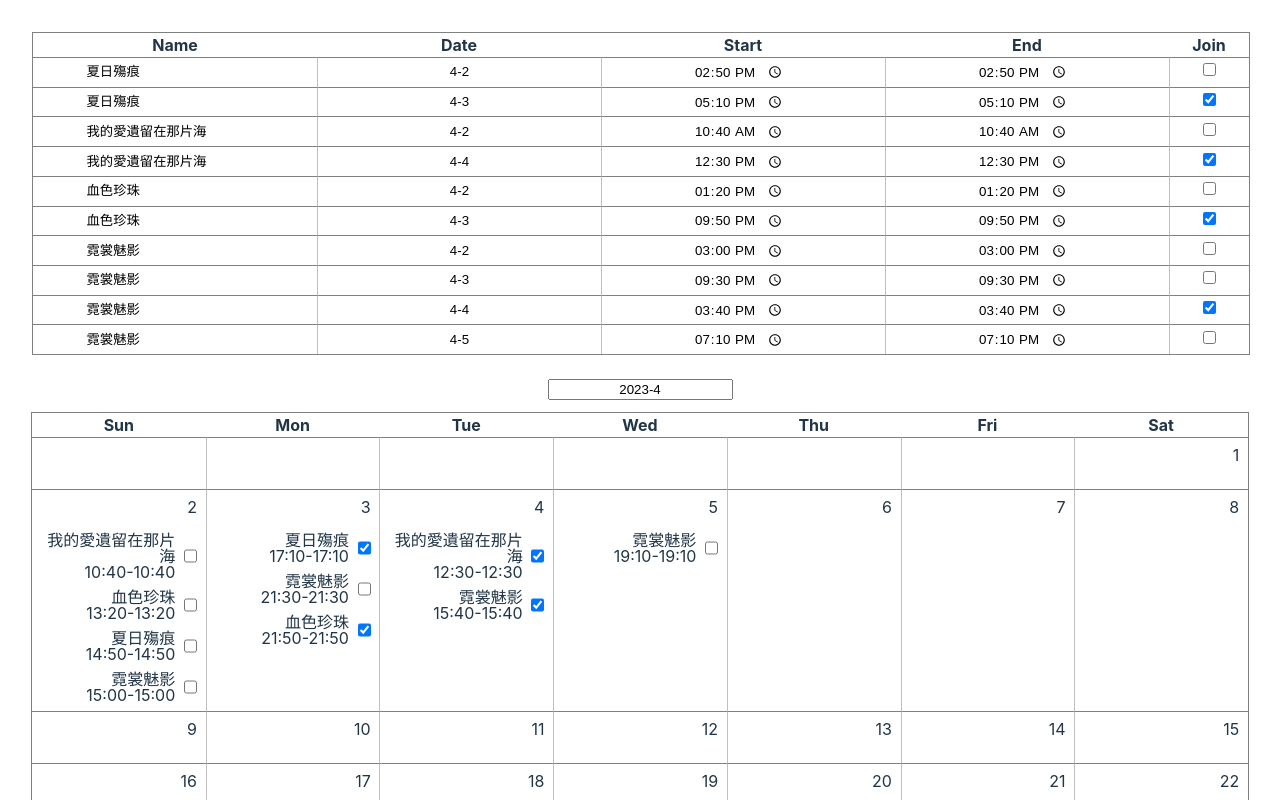
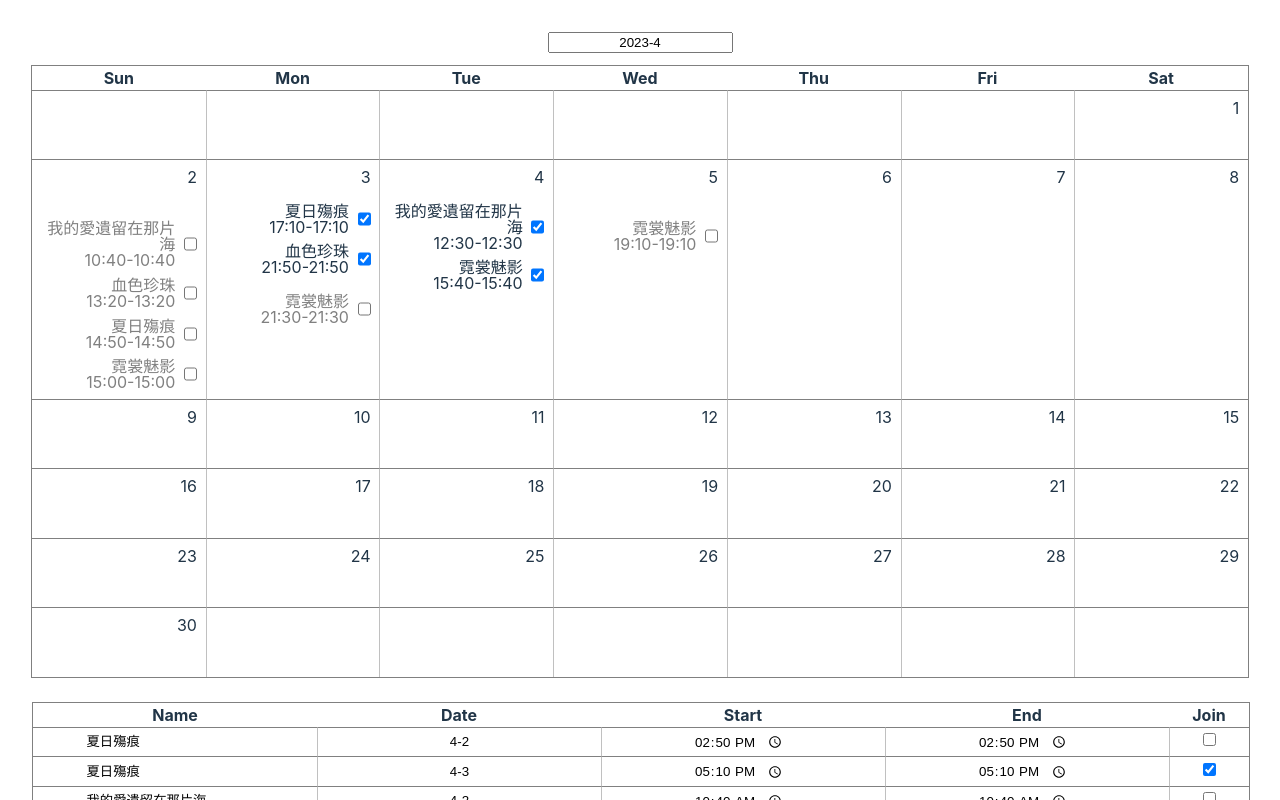
Before and after one commit to nepikn/schedule-film-fest, a React (Vite) app: page / in a window 1280 px wide. Shown: the top 800 px of the page. Built offline with nearby package versions, Linux system fonts and the light colour scheme.

Commit message:
dim forsaken

```diff
--- a/src/App.tsx
+++ b/src/App.tsx
@@ -18,6 +18,9 @@ export class FilmInfo {
     this.timeEnd = timeEnd ? new Date(timeEnd) : new Date();
     this.join = join;
     this.id = v4();
+
+    if (!this.checked) return;
+    FilmInfo.checkedId[this.name] = this.id;
   }
 
   get checked() {
@@ -36,7 +39,7 @@ export class FilmInfo {
   get start() {
     return format(this.timeStart, "HH:mm");
   }
-  set start(val: string) {
+  set start(val) {
     const [hour, minute] = val.split(":");
     this.timeStart.setHours(+hour);
     this.timeStart.setMinutes(+minute);
@@ -45,10 +48,21 @@ export class FilmInfo {
   get end() {
     return format(this.timeEnd, "HH:mm");
   }
-  set end(val: string) {
+  set end(val) {
     const [hour, minute] = val.split(":");
     this.timeEnd.setHours(+hour);
     this.timeEnd.setMinutes(+minute);
+  }
+
+  get interval() {
+    return (
+      format(this.timeStart, "HH:mm") + "-" + format(this.timeEnd, "HH:mm")
+    );
+  }
+
+  static checkedId: { [index: string]: string } = {};
+  static isForsaken(info: FilmInfo) {
+    return this.checkedId[info.name] && info.id != this.checkedId[info.name];
   }
 }
 
@@ -66,7 +80,7 @@ function App() {
     ["霓裳魅影", "04/05/2023 19:10", "04/05/2023 19:10", "false"],
   ];
   const [filmInfos, setFilmInfos] = useState(
-    rowData.map((row) => new FilmInfo(...(row as [string])))
+    rowData.map((row) => new FilmInfo(...row))
   );
 
   function handleInputChange(e: React.FormEvent<HTMLInputElement>) {
@@ -74,19 +88,26 @@ function App() {
     if (!(targ instanceof HTMLInputElement)) return;
 
     const nextFilmInfos = filmInfos.slice();
-    nextFilmInfos.find((info) => info.id == targ.dataset.id)![
-      targ.name as TableTitle
-    ] = targ.type == "checkbox" ? "" + targ.checked : targ.value;
+    const info = nextFilmInfos.find((info) => info.id == targ.dataset.id)!;
+    if (targ.type == "checkbox" && targ.checked) {
+      FilmInfo.checkedId[info.name] = info.id;
+    }
+
+    info[targ.name as TableTitle] =
+      targ.type == "checkbox" ? "" + targ.checked : targ.value;
+
     setFilmInfos(nextFilmInfos);
   }
+
+  console.log(FilmInfo.checkedId);
 
   return (
     <main onChange={handleInputChange}>
       <div>
-        <Table filmInfos={filmInfos} />
+        <Calendar filmInfos={filmInfos} />
       </div>
       <div>
-        <Calendar filmInfos={filmInfos} />
+        <Table filmInfos={filmInfos} />
       </div>
     </main>
   );
--- a/src/Calendar.css
+++ b/src/Calendar.css
@@ -33,6 +33,7 @@
 
     & .agenda.grid {
       gap: 1ex;
+      align-items: start;
       max-height: 50vh;
       overflow-y: auto;
 
@@ -40,6 +41,10 @@
         grid-template-columns: 1fr auto;
         gap: 1ex;
       }
+
+      &:last-child {
+        color: gray;
+      }
     }
   }
 }
--- a/src/Calendar.tsx
+++ b/src/Calendar.tsx
@@ -7,7 +7,6 @@ import {
   endOfMonth,
   endOfWeek,
   isSameDay,
-  format,
 } from "date-fns";
 // import { AgGridReact } from "ag-grid-react";
 import "./Calendar.css";
@@ -51,11 +50,22 @@ function Month({
                 date={date}
                 curMonth={monthStart.getMonth()}
               >
-                <Agenda
-                  dayFilmInfos={filmInfos.filter((filmInfo) =>
-                    isSameDay(filmInfo.timeStart, date)
-                  )}
-                />
+                <>
+                  <Agenda
+                    dayFilmInfos={filmInfos.filter(
+                      (filmInfo) =>
+                        isSameDay(filmInfo.timeStart, date) &&
+                        !FilmInfo.isForsaken(filmInfo)
+                    )}
+                  />
+                  <Agenda
+                    dayFilmInfos={filmInfos.filter(
+                      (filmInfo) =>
+                        isSameDay(filmInfo.timeStart, date) &&
+                        FilmInfo.isForsaken(filmInfo)
+                    )}
+                  />
+                </>
               </Day>
             )
           )}
@@ -102,11 +112,7 @@ function Agenda({ dayFilmInfos: filmInfos }: { dayFilmInfos: FilmInfo[] }) {
           <div key={filmInfo.id} className="grid">
             <div>
               <div>{filmInfo.name}</div>
-              <div>
-                {format(filmInfo.timeStart, "HH:mm") +
-                  "-" +
-                  format(filmInfo.timeEnd, "HH:mm")}
-              </div>
+              <div>{filmInfo.interval}</div>
             </div>
             <Input name="join" info={filmInfo}></Input>
           </div>
--- a/src/Table.css
+++ b/src/Table.css
@@ -17,6 +17,7 @@
   }
 }
 .cell > input {
+  background: none;
   border: none;
   padding: 0;
 
--- a/src/Table.tsx
+++ b/src/Table.tsx
@@ -1,6 +1,4 @@
 import { FilmInfo } from "./App";
-// import { format } from "date-fns";
-// import { v4 as uuidv4 } from "uuid";
 import "./Table.css";
 
 export type TableTitle = "name" | "date" | "start" | "end" | "join";
@@ -11,8 +9,8 @@ export default function Table({ filmInfos }: { filmInfos: FilmInfo[] }) {
       <li key={filmInfo.id} data-id={filmInfo.id} className="row">
         <ul className="grid">
           {titles.map((title) => (
-            <li className="cell">
-              <Input key={title} name={title} info={filmInfo} />
+            <li key={title} className="cell">
+              <Input name={title} info={filmInfo} />
             </li>
           ))}
         </ul>
@@ -50,6 +48,7 @@ export function Input({ name, info }: { name: TableTitle; info: FilmInfo }) {
       value={info[name]}
       name={name}
       data-id={info.id}
+      onChange={() => {}}
     />
   );
 }
--- a/src/main.tsx
+++ b/src/main.tsx
@@ -1,10 +1,6 @@
-import React from 'react'
-import ReactDOM from 'react-dom/client'
-import App from './App.tsx'
-import './index.css'
+import React from "react";
+import ReactDOM from "react-dom/client";
+import App from "./App.tsx";
+import "./index.css";
 
-ReactDOM.createRoot(document.getElementById('root')!).render(
-  <React.StrictMode>
-    <App />
-  </React.StrictMode>,
-)
+ReactDOM.createRoot(document.getElementById("root")!).render(<App />);
```
